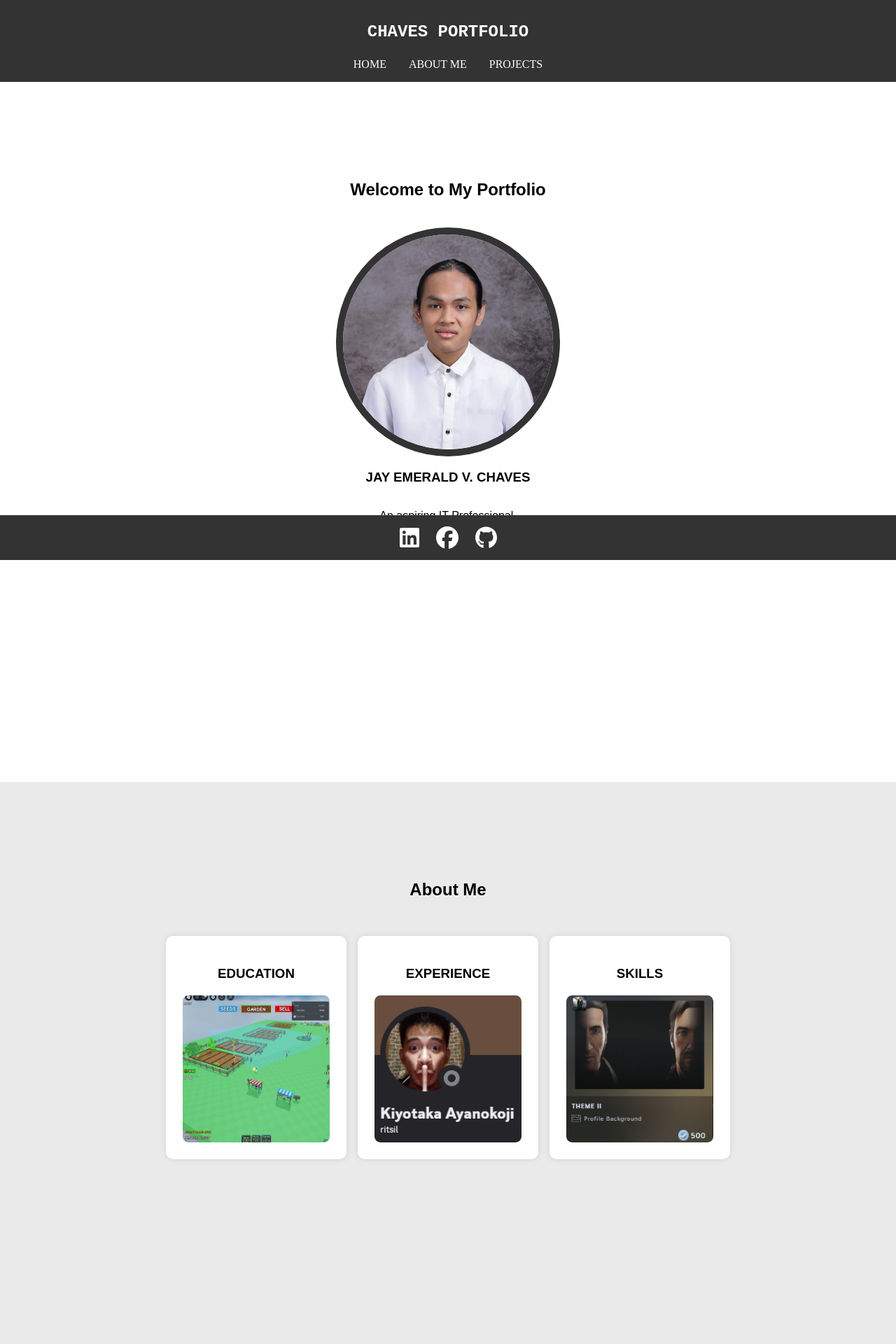
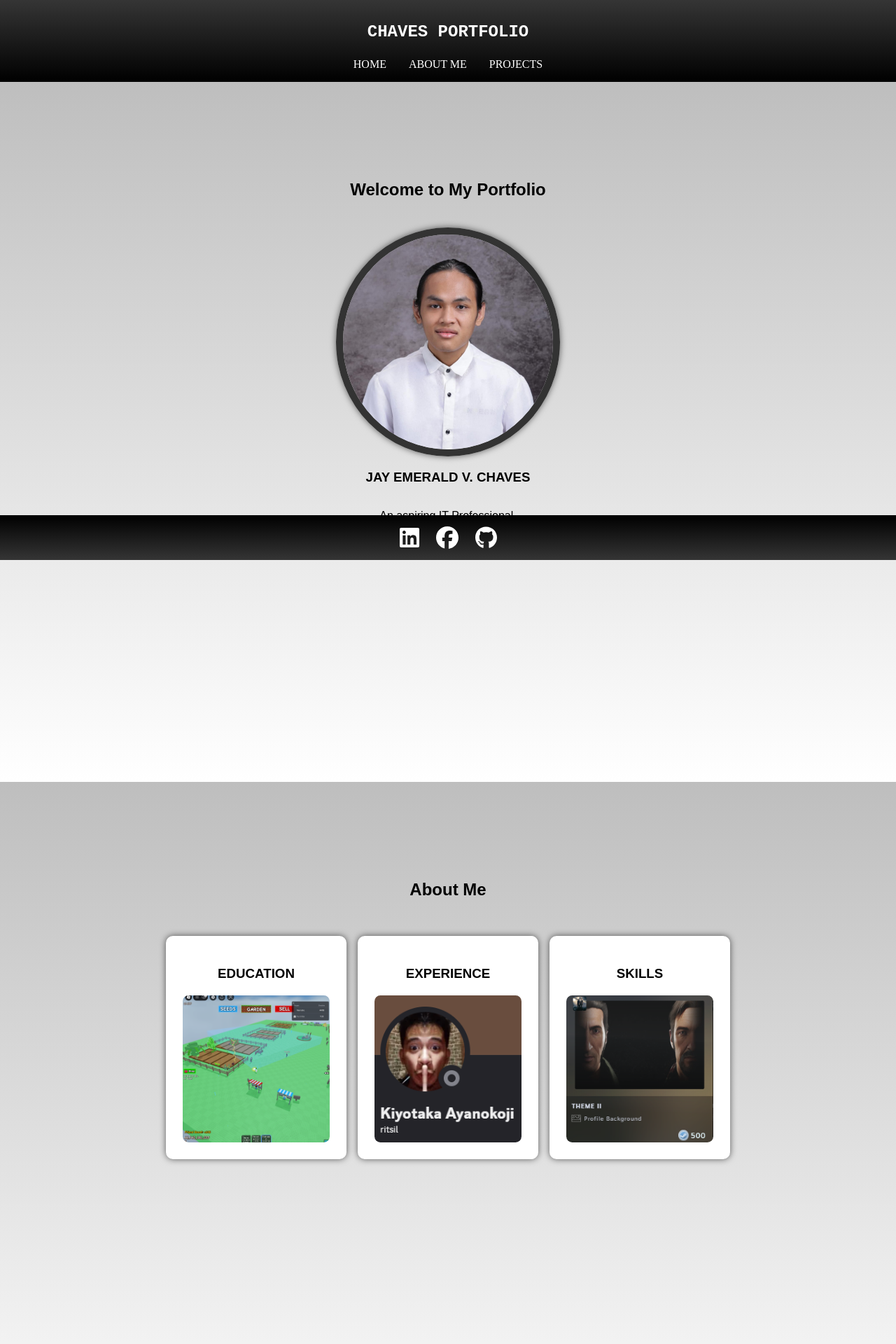
Before and after one commit to chavesjayemerald/ChavesPortfolio, a React (Vite) app: page / in a window 1280 px wide. Shown: the top 1920 px of the page at 70% size. Built offline with nearby package versions, Linux system fonts and the light colour scheme.

Commit message:
Ninth commit

```diff
--- a/src/App.css
+++ b/src/App.css
@@ -6,16 +6,17 @@ body {
 
 /* Header */
 .header {
-  position:sticky;
+  position: sticky;
   top: 0;
   width: 100%;
-  background-color: #333;
+  background: linear-gradient(to bottom, #353535, #000);
   padding: 1rem 0;
   z-index: 1000;
   display: flex;
   flex-direction: column;
   align-items: center;
 }
+
 
 .header-title {
   font-family: monospace;
@@ -55,7 +56,7 @@ body {
 .home-section {
   width: 100%;
   margin: 0;
-  background-color: #ffffff;
+  background: linear-gradient(to top, #ffffff, #bebebe);
   min-height: 100vh;
   overflow-x: hidden;
   overflow-y: auto;
@@ -72,13 +73,14 @@ body {
   margin-top: 20px;
   object-fit: cover;
   border: 10px solid #333;
+  box-shadow: 0 0 10px rgba(0,0,0,0.6);
 }
 
 /* About Section */
 .about-section {
   width: 100%;
   margin: 0;
-  background-color: #eaeaea;
+  background: linear-gradient(to top, #ffffff, #bebebe);
   min-height: 100vh;
   overflow-x: hidden;
   overflow-y: auto;
@@ -112,7 +114,7 @@ body {
   max-width: 400px;
   background-color: white;
   border-radius: 10px;
-  box-shadow: 0 0 10px rgba(0,0,0,0.1);
+  box-shadow: 0 0 10px rgba(0,0,0,0.6);
   cursor: pointer;
   transition: transform 0.3s;
 }
@@ -162,7 +164,7 @@ body {
   position: sticky;
   bottom: 0;
   width: 100%;
-  background-color: #333;
+  background: linear-gradient(to top, #353535, #000);
   padding-top: 1rem;
   padding-bottom: 1rem;
   z-index: 1000;
```
